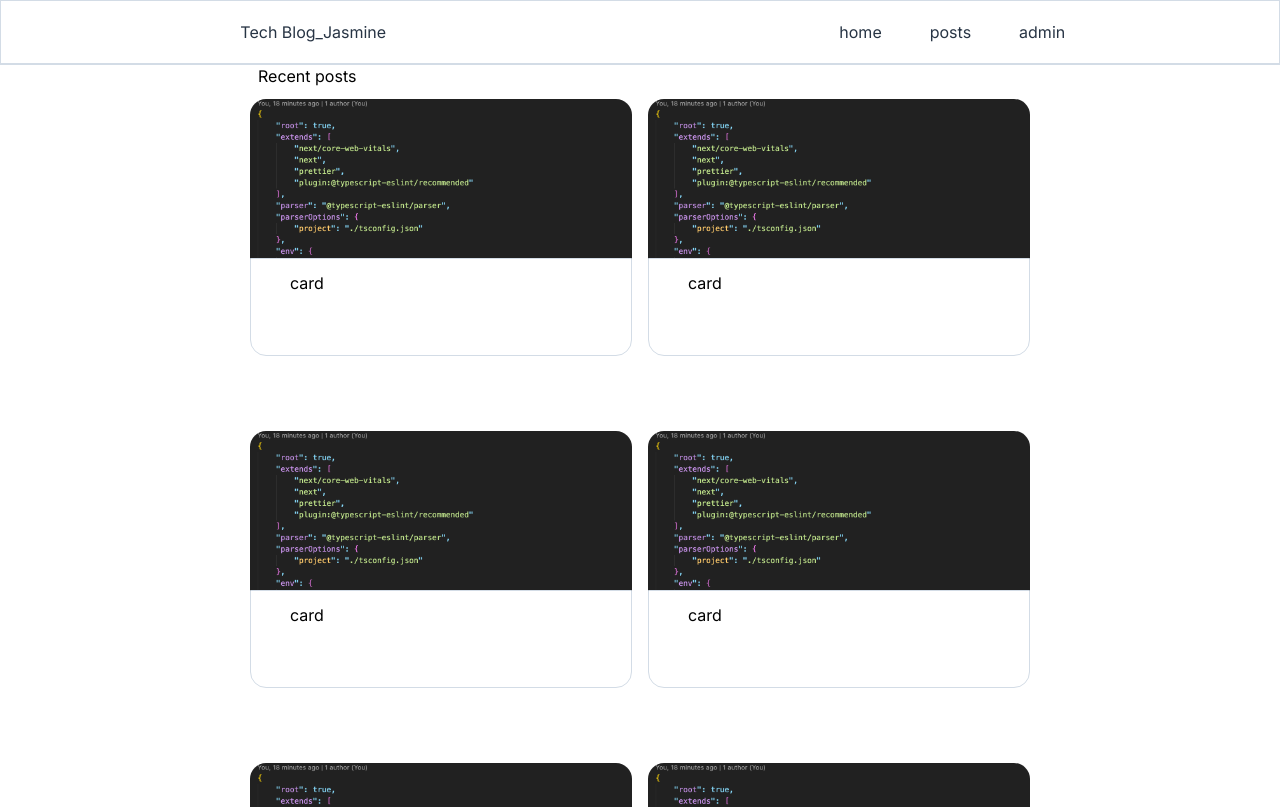
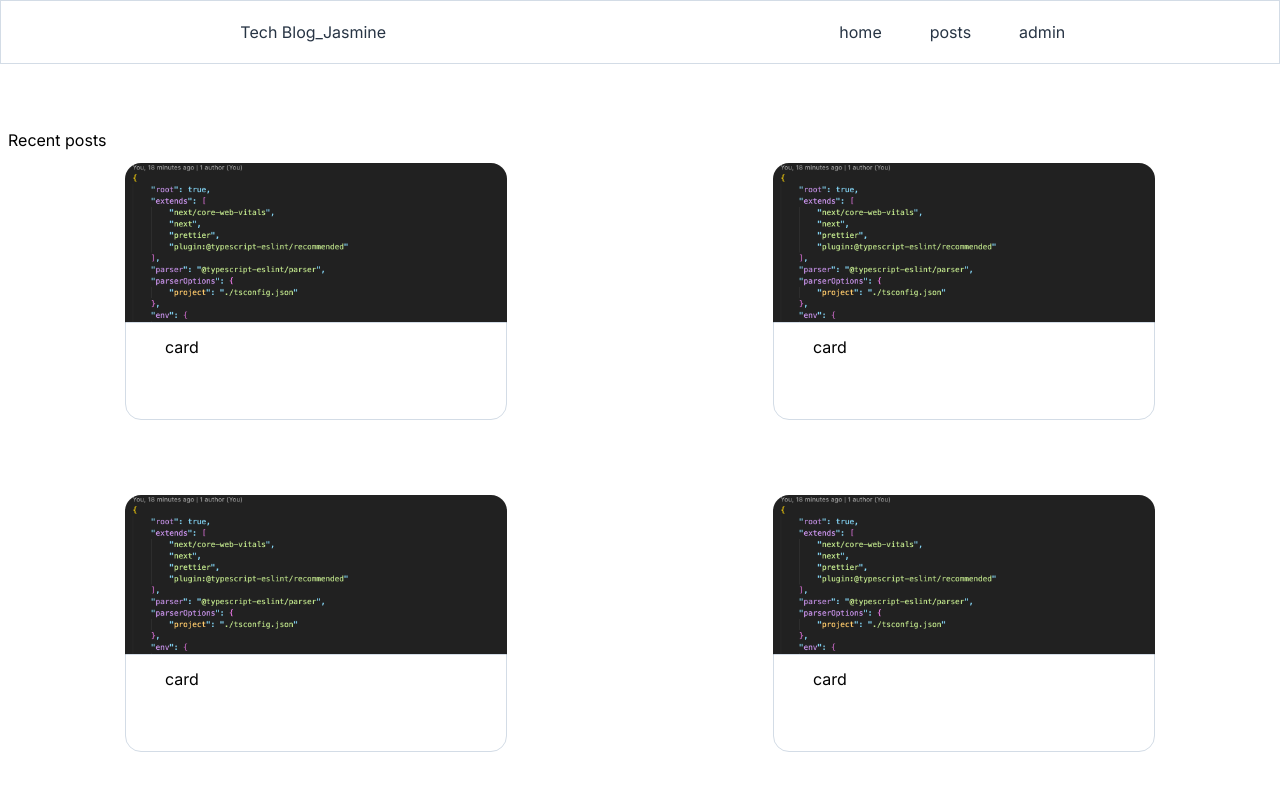
Before and after one commit to minsun0714/techblog_eng_ver, a Next.js app in the folder client/: page / in a window 1280 px wide. Shown: the top 807 px of the page. Built offline with nearby package versions, Linux system fonts and the light colour scheme.

Commit message:
💄 sidebar 높이 고정

```diff
--- a/client/src/app/(common)/components/Header.tsx
+++ b/client/src/app/(common)/components/Header.tsx
@@ -4,8 +4,7 @@ import { NavItems } from '@/(common)/util/enum';
 
 const Header = () => {
 	return (
-		<div className="fixed top-0 z-50 border-b border-gray-light">
-			<header className="flex h-16 w-screen flex-row items-center justify-around border border-gray-light bg-white ">
+		<header className="sticky top-0 z-10 flex h-16 w-full flex-row items-center justify-around border border-gray-light bg-white ">
 			<Link
 				href={NavItems.home}
 				className="m-4 flex w-1/6 justify-center text-nowrap text-gray"
@@ -22,7 +21,6 @@ const Header = () => {
 				</ul>
 			</nav>
 		</header>
-		</div>
 	);
 };
 
--- a/client/src/app/layout.tsx
+++ b/client/src/app/layout.tsx
@@ -1,8 +1,8 @@
 import { Metadata } from 'next';
 import { Inter } from 'next/font/google';
 import React from 'react';
+import './globals.css';
 import Header from '@/(common)/components/Header';
-import '@/app/globals.css';
 
 const inter = Inter({ subsets: ['latin'] });
 
@@ -21,9 +21,9 @@ export default function RootLayout({
 }>) {
 	return (
 		<html lang="en">
-			<body className={inter.className}>
+			<body className={`${inter.className}`}>
 				<Header />
-				<main>{children}</main>
+				<main className="w-full">{children}</main>
 			</body>
 		</html>
 	);
--- a/client/src/app/posts/[[...slug]]/components/SideBar.tsx
+++ b/client/src/app/posts/[[...slug]]/components/SideBar.tsx
@@ -9,7 +9,7 @@ export type SideBarProps = {
 
 const SideBar = ({ menuData }: SideBarProps) => {
 	return (
-		<aside className="sticky top-16 hidden h-[calc(100vh-80px)] flex-col whitespace-nowrap bg-black text-gray-light xl:flex xl:min-w-[400px] xl:justify-start">
+		<aside className="sticky top-16 hidden h-[calc(100vh-4rem)] flex-col whitespace-nowrap bg-black text-gray-light xl:flex xl:min-w-[400px] xl:justify-start">
 			<ul className="mx-16 my-24">
 				{menuData.map(([menu, subMenuList]: MenuDataTuple, i: number) => {
 					const menuPath = menu.toLowerCase();
--- a/client/src/app/posts/[[...slug]]/layout.tsx
+++ b/client/src/app/posts/[[...slug]]/layout.tsx
@@ -10,9 +10,9 @@ const RecentPostsLayout = async ({
 	const menuData = Object.entries(data);
 
 	return (
-		<div className="flex w-screen">
+		<div className="relative flex h-full">
 			<SideBar menuData={menuData} />
-			<main className="flex w-screen flex-col items-center justify-center">
+			<main className="flex h-full w-full flex-col items-center justify-center">
 				{children}
 			</main>
 		</div>
--- a/client/src/app/posts/[[...slug]]/page.tsx
+++ b/client/src/app/posts/[[...slug]]/page.tsx
@@ -12,7 +12,7 @@ interface IArticle {
 const PostsPage = async ({ params }: { params: { slug: string[] } }) => {
 	const articles = await getArticles(params.slug);
 	return (
-		<ul className="flex w-2/3 flex-col items-center justify-center gap-y-2 py-40">
+		<ul className="my-40 flex h-full w-2/3 flex-col items-center justify-start gap-y-2">
 			{articles?.reverse().map((article: IArticle) => {
 				return (
 					<div className="w-full" key={article.id}>
```
Lines whose indentation alone changed are shown as unchanged.
